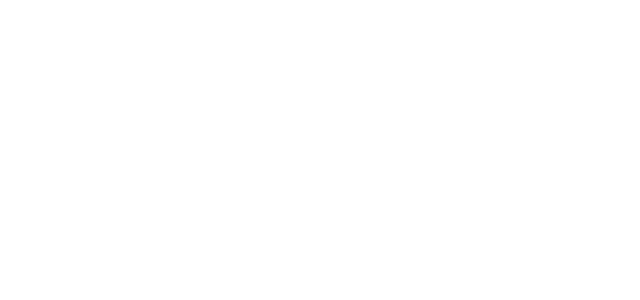
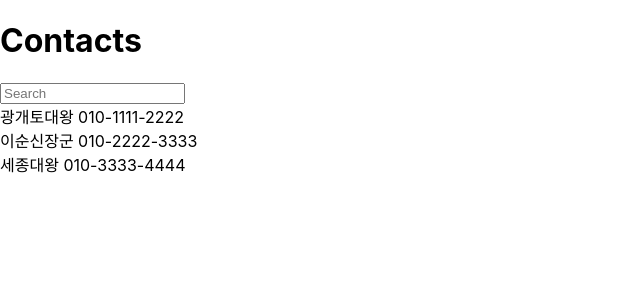
Before and after one commit to devLsy/ReactProject-1, a React (Create React App) app: page / in a window 1280 px wide. Shown: the top 300 px of the page, without its empty margins (0-640 px from the left). Built offline with nearby package versions, Linux system fonts and the light colour scheme.

Commit message:
주소록 select 간단히 개발

```diff
--- a/src/App.js
+++ b/src/App.js
@@ -1,10 +1,11 @@
+import { Component } from "react";
+import Contact from "./Contact";
 
-function App() {
-  return (
-    <div className="App">
-      {/* <Content/> */}
-    </div>
-  );
+export default class App extends Component {
+
+  render() {
+    return (
+      <Contact/>
+    );
+  }
 }
-
-export default App;
--- /dev/null
+++ b/src/Contact.js
@@ -0,0 +1,53 @@
+import { Component } from "react";
+import Contactinfo from "./Contactinfo";
+
+export default class Contact extends Component {
+
+    constructor(props) {
+        super(props);
+        this.state = {
+            keyword: '',
+            contactData: [
+                {name: "광개토대왕", phone: "010-1111-2222"},
+                {name: "이순신장군", phone: "010-2222-3333"},
+                {name: "세종대왕", phone: "010-3333-4444"},
+            ]
+        }
+        this.handleChange = this.handleChange.bind(this);
+    }
+
+    handleChange(e) {
+        this.setState({
+                keyword: e.target.value
+        });
+    }
+
+    render() {
+
+        const mapToComponent = (data) => {
+            data.sort();
+            data = data.filter(
+                (contact) => {
+                    return contact.name.toLowerCase()
+                            .indexOf(this.state.keyword) > -1;
+                }
+            )
+            return data.map((contact, i) => {
+                return (<Contactinfo contact = {contact} key={i}/>)
+            });
+        };
+
+        return(
+            <div>
+                <h1>Contacts</h1>
+                <input type="text"
+                       name="keyword"
+                       placeholder="Search"
+                       value={this.state.keyword}
+                       onChange={this.handleChange}
+                       />
+                {mapToComponent(this.state.contactData)}
+            </div>
+        );
+    }
+}
--- /dev/null
+++ b/src/Contactinfo.js
@@ -0,0 +1,9 @@
+import { Component } from "react";
+
+export default class Contactinfo extends Component {
+    render() {
+        return (
+            <div>{this.props.contact.name} {this.props.contact.phone}</div>
+        );
+    }
+}
```
